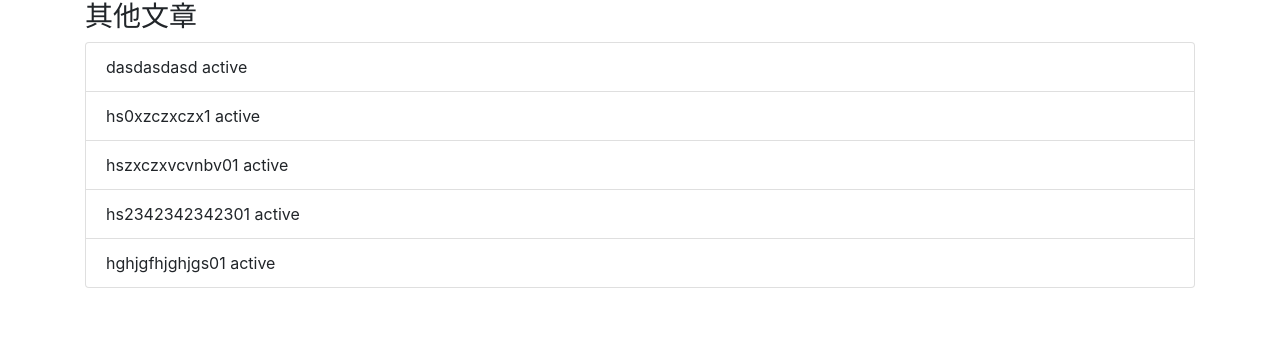
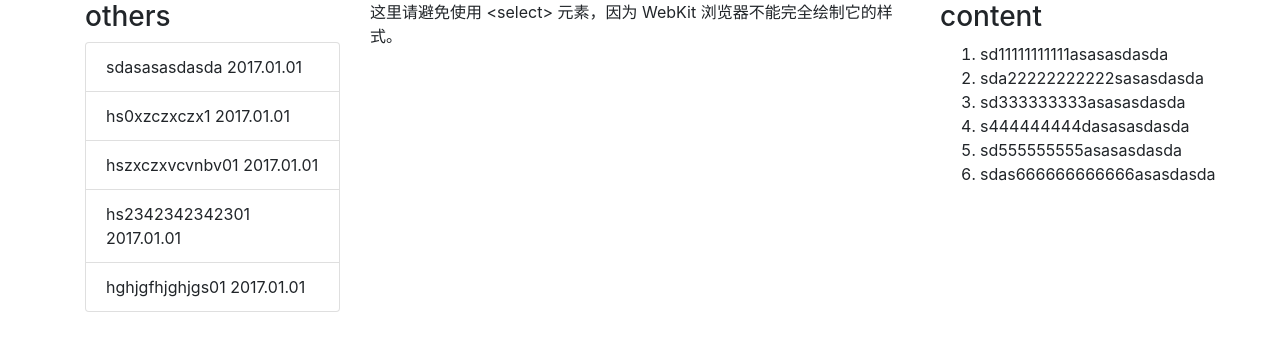
Before and after one commit to HanlaoTwo/HanLaotwo, a plain HTML site: page Pages/htmls/blog/blog.html in a window 1280 px wide. Drawn offline with Linux system fonts and the light colour scheme.

Commit message:
增加博客页面，右边和正文部分组件

```diff
--- a/Pages/htmls/blog/blog.html
+++ b/Pages/htmls/blog/blog.html
@@ -7,7 +7,7 @@
     <meta name="author" content="">
     <link rel="icon" href="favicon.ico">
 
-    <title>博客详情</title>
+    <title>---------</title>
     <script src="../../js/vue/vue.js"></script>
     <script src="../../js/bootstrap/bootstrap.min.js"></script>
     <script src="../../js/jquery-3.2.1.min.js"></script>
@@ -17,26 +17,45 @@
     <div>
         <div>
             <h4 class="my-0 font-weight-normal"> {{ ci }} </h4>
-            <h3>其他文章</h3>
+            <h3>others</h3>
         </div>
-
-
         <ul class="list-group">
             <li class="list-group-item" v-for="item in host_stata">{{ item.title }} {{item.date}}</li>
         </ul>
+    </div>
+</script>
 
+<script type="text/x-template" id="right">
+    <div>
+        <div>
+            <h4 class="my-0 font-weight-normal"> {{ ci }} </h4>
+            <h3>content</h3>
+        </div>
+        <ol>
+            <li v-for="item in host_stata"> {{ item.title }}</li>
+        </ol>
+    </div>
+</script>
+
+<script type="text/x-template" id="mid">
+    <div>
+        {{ content }}
+    </div>
+</script>
+
+<body>
+<div class="container" id="blog">
+    <div class="row">
+        <left class="col-md-3"></left>
+        <mid class="col-md-6"></mid>
+        <right class="col-md-3"></right>
     </div>
 
-</script>
-<body>
-<div class="container" id="blog">
-
-
-    <left></left>
-
-</div> <!-- /container -->
+</div>
 
 <script src="left_content.js"></script>
+<script src="right_content.js"></script>
+<script src="mid_conetnt.js"></script>
 <script src="blog.js"></script>
 </body>
 </html>
--- a/Pages/htmls/blog/blog.js
+++ b/Pages/htmls/blog/blog.js
@@ -10,28 +10,7 @@ var demo = new Vue({
     },
     data: {
         clusters:["1","2"],
-        clusters0: [
-            {
-                name: "kafka",
-                host_stata: [
-                    {host: 'hs01', state: "active"},
-                    {host: 'hs02', state: "active"},
-                    {host: 'hs03', state: "active"}]
-            },
-            {
-                name: "jstorm",
-                host_stata: [
-                    {host: 'hs04', state: "active"},
-                    {host: 'hs05', state: "active"},
-                    {host: 'hs06', state: "active"}]
-            },
-            {
-                name: "redis",
-                host_stata: [
-                    {host: 'hs07', state: "active"},
-                    {host: 'hs08', state: "active"},
-                    {host: 'hs09', state: "active"}]
-            }],
+        clusters0: [],
         gridColumns: ['host', 'state'],
         gridData: []
     },
--- a/Pages/htmls/blog/left_content.js
+++ b/Pages/htmls/blog/left_content.js
@@ -9,11 +9,11 @@ Vue.component('left', {
     data: function () {
         return {
             host_stata: [
-                {title: 'dasdasdasd', date: "active"},
-                {title: 'hs0xzczxczx1', date: "active"},
-                {title: 'hszxczxvcvnbv01', date: "active"},
-                {title: 'hs2342342342301', date: "active"},
-                {title: 'hghjgfhjghjgs01', date: "active"}]
+                {title: 'sdasasasdasda', date: "2017.01.01"},
+                {title: 'hs0xzczxczx1', date: "2017.01.01"},
+                {title: 'hszxczxvcvnbv01', date: "2017.01.01"},
+                {title: 'hs2342342342301', date: "2017.01.01"},
+                {title: 'hghjgfhjghjgs01', date: "2017.01.01"}]
         }
     },
 
--- /dev/null
+++ b/Pages/htmls/blog/mid_conetnt.js
@@ -0,0 +1,14 @@
+/**
+ * Created by hanqian18790 on 2018/5/8.
+ * .
+ */
+Vue.component('mid', {
+    template: '#mid',
+    //replace: true,
+    props: ['ci'],
+    data: function () {
+        return {
+           content : "这里请避免使用 <select> 元素，因为 WebKit 浏览器不能完全绘制它的样式。"
+        }
+    }
+});
--- /dev/null
+++ b/Pages/htmls/blog/right_content.js
@@ -0,0 +1,21 @@
+/**
+ * Created by hanqian18790 on 2018/5/8.
+ * .
+ */
+Vue.component('right', {
+    template: '#right',
+    //replace: true,
+    props: ['ci'],
+    data: function () {
+        return {
+            host_stata: [
+                {title: 'sd11111111111asasasdasda'},
+                {title: 'sda22222222222sasasdasda'},
+                {title: 'sd333333333asasasdasda'},
+                {title: 's444444444dasasasdasda'},
+                {title: 'sd555555555asasasdasda'},
+                {title: 'sdas666666666666asasdasda'}
+                ]
+        }
+    }
+});
```
